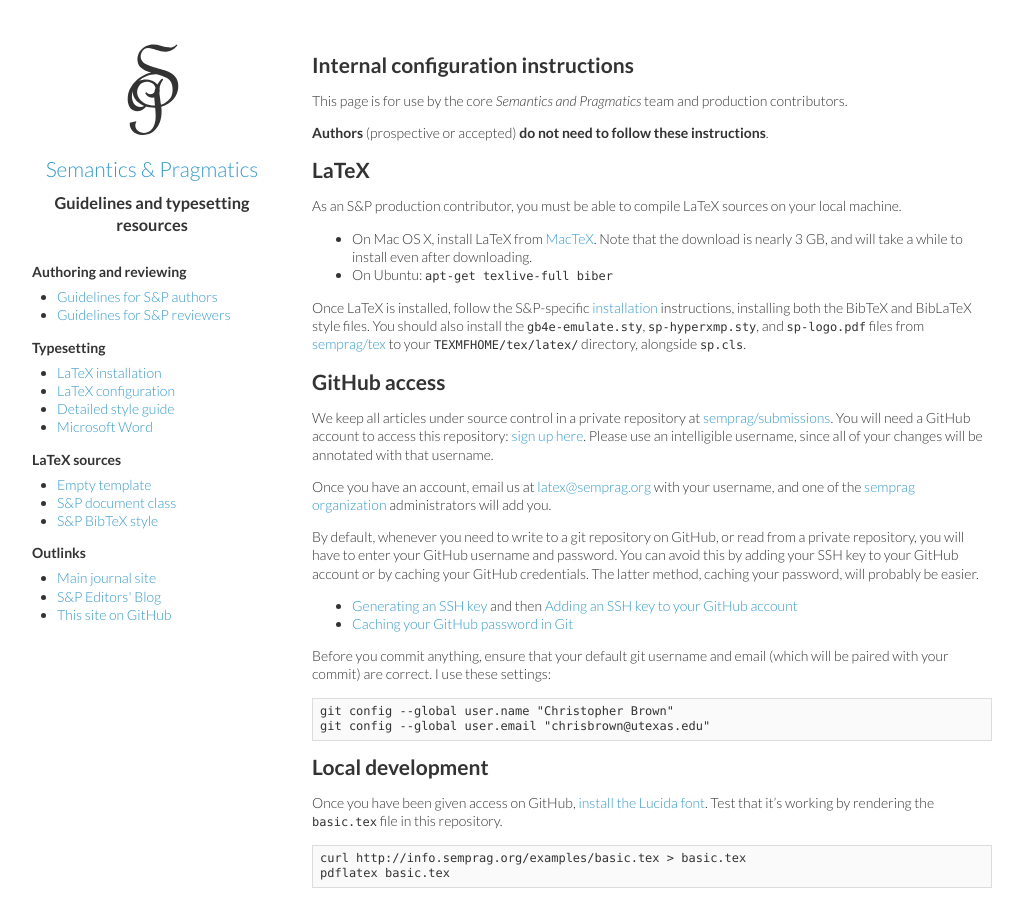
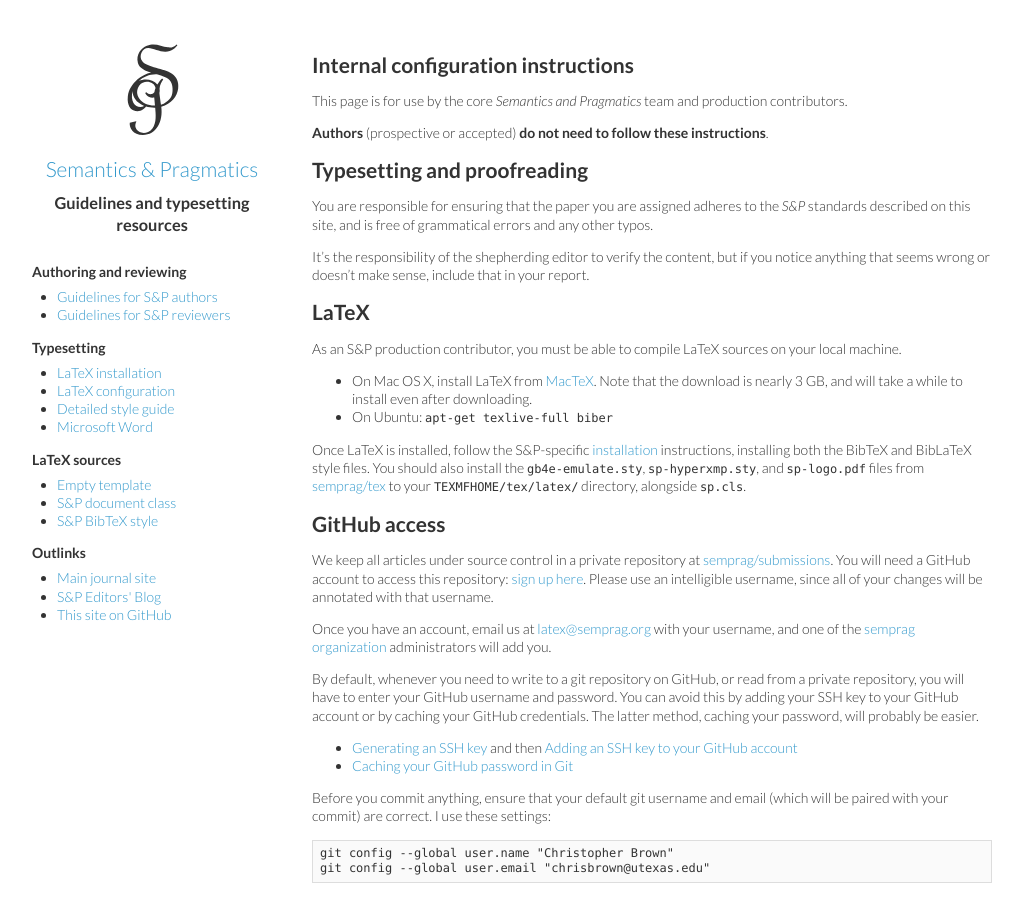
Before and after one commit to semprag/semprag.github.io, a Jekyll site: the page built from internal.md, in a window 1280 px wide and 900 px high. Shown: the whole window, without its empty margins (8-1031 px from the left). Built offline with Jekyll 4.4.1, drawn with Linux system fonts in a browser that asks for light colours.

Commit message:
Add section on general role/strategy of typesetters/proofreaders

```diff
--- a/internal.md
+++ b/internal.md
@@ -7,6 +7,13 @@ title: "Internal configuration"
 This page is for use by the core *Semantics and Pragmatics* team and production contributors.
 
 **Authors** (prospective or accepted) **do not need to follow these instructions**.
+
+
+## Typesetting and proofreading
+
+You are responsible for ensuring that the paper you are assigned adheres to the *S&P* standards described on this site, and is free of grammatical errors and any other typos.
+
+It's the responsibility of the shepherding editor to verify the content, but if you notice anything that seems wrong or doesn't make sense, include that in your report.
 
 
 ## LaTeX
```
